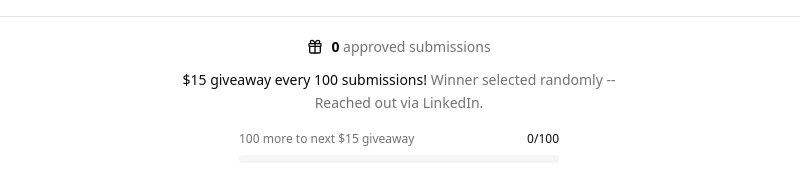
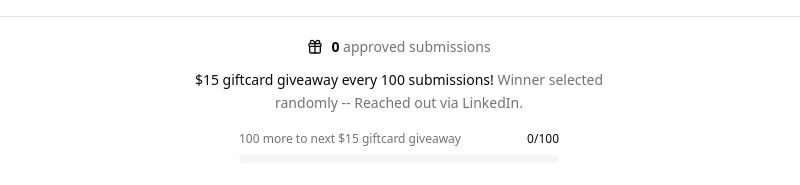
Before and after one commit to Baguirre03/rorate, a Next.js app: page / in a window 1280 px wide. Shown: the part 585-770 px from the top of the page, without its empty margins (241-1041 px from the left). Built offline with nearby package versions, Linux system fonts and the light colour scheme; no server answers; the database is empty.

Commit message:
update: prize to giftcard

```diff
--- a/app/components/SubmissionCounter.tsx
+++ b/app/components/SubmissionCounter.tsx
@@ -49,7 +49,7 @@ export default function SubmissionCounter() {
         </div>
         <p className="text-sm text-foreground leading-relaxed max-w-md">
           <span className="font-medium">
-            $15 giveaway every 100 submissions!
+            $15 giftcard giveaway every 100 submissions!
           </span>{" "}
           <span className="text-muted-foreground">
             Winner selected randomly -- Reached out via LinkedIn.
@@ -58,7 +58,7 @@ export default function SubmissionCounter() {
         <div className="w-full max-w-xs space-y-2 pt-1">
           <div className="flex items-center justify-between text-xs">
             <span className="text-muted-foreground">
-              {submissionsNeeded} more to next $15 giveaway
+              {submissionsNeeded} more to next $15 giftcard giveaway
             </span>
             <span className="font-medium text-foreground">{progress}/100</span>
           </div>
```
